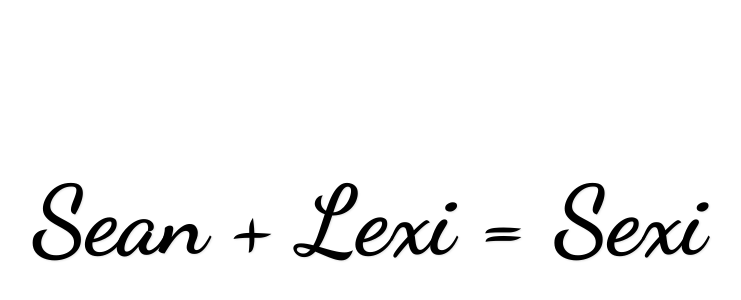
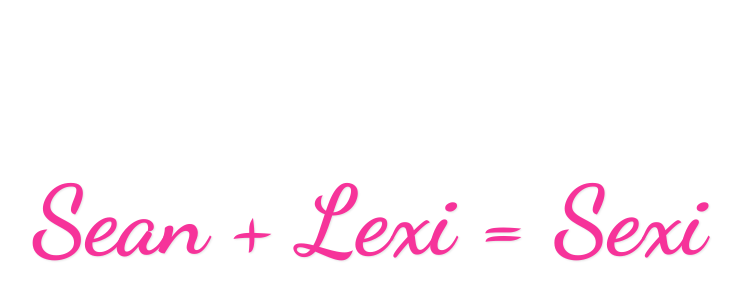
Before and after one commit to seangransee/wedding, a Next.js app: page / in a window 1280 px wide. Shown: the part 178-478 px from the top of the page, without its empty margins (271-1012 px from the left). Built offline with nearby package versions, Linux system fonts and the light colour scheme.

Commit message:
Change header text color from black to pink-500 in Home component.

```diff
--- a/src/app/page.tsx
+++ b/src/app/page.tsx
@@ -2,7 +2,7 @@
   return (
     <div className="min-h-screen bg-white flex items-center justify-center">
       <h1
-        className="text-6xl md:text-8xl text-black text-center font-bold"
+        className="text-6xl md:text-8xl text-pink-500 text-center font-bold"
         style={{
           fontFamily: 'var(--font-dancing-script)',
           fontWeight: '700',
```
